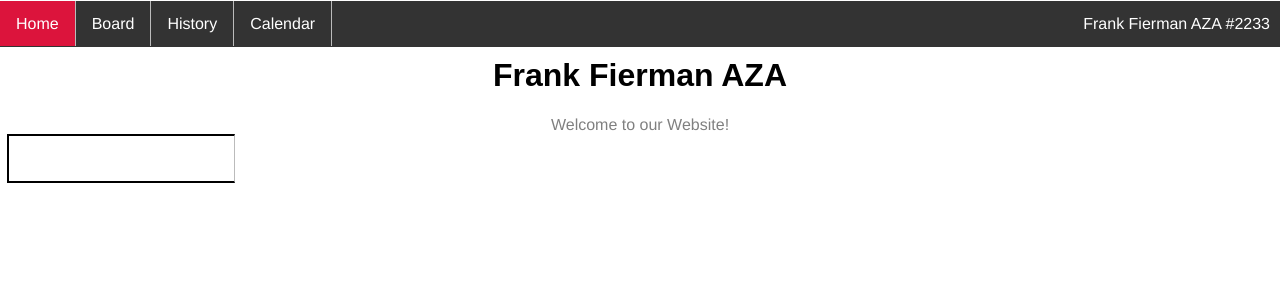
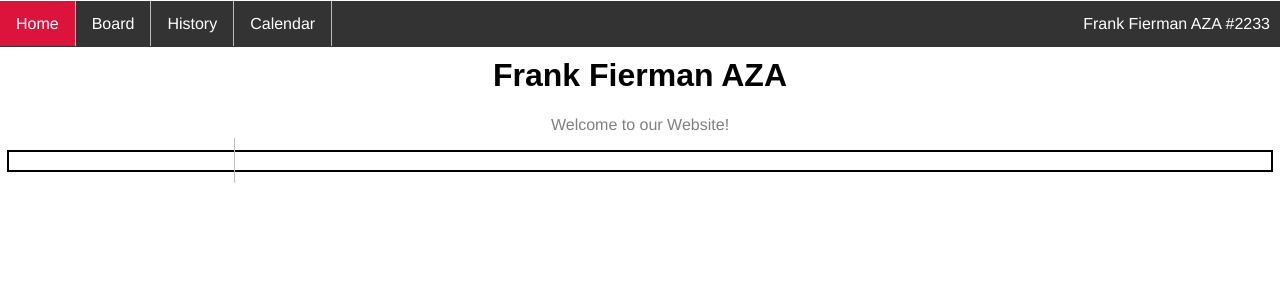
Before and after one commit to fiermanmazkir/fiermanmazkir.github.io, a Jekyll site: the page built from index.md, in a window 1280 px wide. Shown: the top 300 px of the page. Built offline with Jekyll 4.4.1, drawn with Linux system fonts in a browser that asks for light colours; comment, search, counter and statistics services are not loaded.

Commit message:
Update style.css

```diff
--- a/css/style.css
+++ b/css/style.css
@@ -67,7 +67,7 @@ p {
 	font-size: 16;
 }
 
-.twitter-timeline {
+.twitter {
 	margin: 5px 7px;
 	border: 2px solid Black;
 }
```
